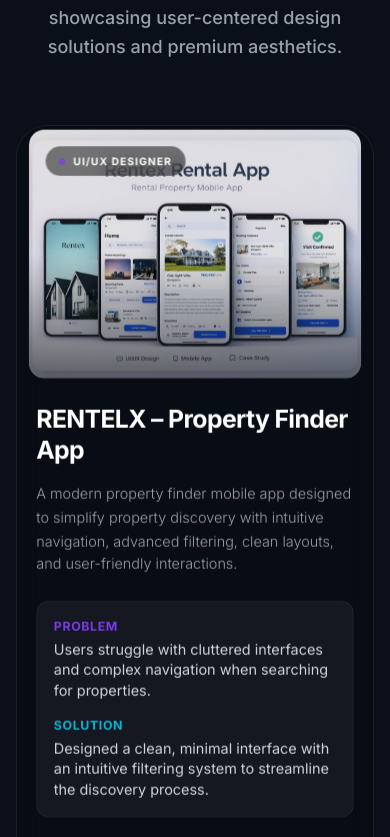
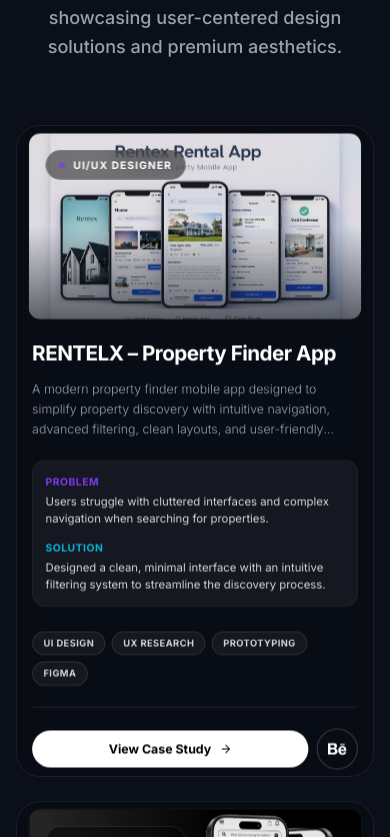
Before and after one commit to Ajay-1234567/Personal-Portfolio, a Next.js app: page / in a window 390 px wide. Shown: the part 5687-6524 px from the top of the page. Built offline with nearby package versions, Linux system fonts and the light colour scheme.

Commit message:
feat: migrate projects to 3-column grid and compact cards

```diff
--- a/app/components/homepage/projects/index.jsx
+++ b/app/components/homepage/projects/index.jsx
@@ -19,8 +19,8 @@
           </p>
         </div>
 
-        {/* Projects Grid - Using 1 col on mobile, 2 on lg */}
-        <div className="grid grid-cols-1 lg:grid-cols-2 gap-8 md:gap-12">
+        {/* Projects Grid - Using 1 col on mobile, 2 on md, 3 on lg */}
+        <div className="grid grid-cols-1 md:grid-cols-2 lg:grid-cols-3 gap-6 lg:gap-8">
           {projectsData.map((project, index) => (
             <motion.div
               key={project.id}
--- a/app/components/homepage/projects/project-card.jsx
+++ b/app/components/homepage/projects/project-card.jsx
@@ -39,10 +39,10 @@
       onMouseMove={handleMouseMove}
       onMouseLeave={handleMouseLeave}
       style={{ rotateX, rotateY, transformStyle: "preserve-3d" }}
-      className="group glass-morphism-dark rounded-[2rem] p-4 md:p-6 border border-white/10 transition-colors duration-500 hover:border-white/30 hover:shadow-[0_0_40px_rgba(124,58,237,0.1)] flex flex-col h-full [perspective:1000px] cursor-view"
+      className="group glass-morphism-dark rounded-[1.5rem] p-4 border border-white/10 transition-colors duration-500 hover:border-white/30 hover:shadow-[0_0_40px_rgba(124,58,237,0.1)] flex flex-col h-full [perspective:1000px] cursor-view"
     >
       <div style={{ transform: "translateZ(30px)" }} className="flex flex-col h-full">
-        <Link href={project.demo || '#'} target="_blank" className="relative w-full aspect-[4/3] rounded-2xl md:rounded-[1.5rem] overflow-hidden bg-black/50 mb-6 md:mb-8 border border-white/5 cursor-none">
+        <Link href={project.demo || '#'} target="_blank" className="relative w-full aspect-video rounded-xl md:rounded-2xl overflow-hidden bg-black/50 mb-5 border border-white/5 cursor-none">
           <Image
             src={project.image}
             alt={project.name}
@@ -64,28 +64,28 @@
           </div>
         </Link>
 
-        <div className="px-2 flex flex-col flex-grow">
-          <h3 className="text-2xl md:text-3xl font-bold text-white mb-4 tracking-tight leading-tight">
+        <div className="px-1 flex flex-col flex-grow">
+          <h3 className="text-xl md:text-2xl font-bold text-white mb-3 tracking-tight leading-tight">
             {project.name}
           </h3>
 
-          <p className="text-gray-400 text-sm md:text-base leading-relaxed mb-6 font-light">
+          <p className="text-gray-400 text-xs md:text-sm leading-relaxed mb-5 font-light line-clamp-3">
             {project.description}
           </p>
 
           {/* Problem & Solution (if available) */}
           {(project.problem || project.solution) && (
-             <div className="space-y-4 mb-8 bg-white/5 p-4 rounded-xl border border-white/5">
+             <div className="space-y-3 mb-6 bg-white/5 p-3 rounded-xl border border-white/5">
                 {project.problem && (
                   <div>
-                    <h4 className="text-xs text-primary font-bold uppercase tracking-wider mb-1">Problem</h4>
-                    <p className="text-sm text-gray-300">{project.problem}</p>
+                    <h4 className="text-[10px] text-primary font-bold uppercase tracking-wider mb-1">Problem</h4>
+                    <p className="text-[11px] text-gray-300 line-clamp-2">{project.problem}</p>
                   </div>
                 )}
                 {project.solution && (
                   <div>
-                    <h4 className="text-xs text-secondary font-bold uppercase tracking-wider mb-1">Solution</h4>
-                    <p className="text-sm text-gray-300">{project.solution}</p>
+                    <h4 className="text-[10px] text-secondary font-bold uppercase tracking-wider mb-1">Solution</h4>
+                    <p className="text-[11px] text-gray-300 line-clamp-2">{project.solution}</p>
                   </div>
                 )}
              </div>
@@ -93,20 +93,20 @@
 
           <div className="mt-auto">
             {/* Tools */}
-            <div className="flex flex-wrap gap-2 mb-6">
+            <div className="flex flex-wrap gap-1.5 mb-5">
               {project.tools.map((tool, index) => (
-                <span key={index} className="text-[10px] font-bold text-gray-300 border border-white/10 bg-white/5 px-3 py-1.5 rounded-full uppercase tracking-wider">
+                <span key={index} className="text-[9px] font-bold text-gray-300 border border-white/10 bg-white/5 px-2.5 py-1 rounded-full uppercase tracking-wider">
                   {tool}
                 </span>
               ))}
             </div>
 
             {/* CTA Buttons */}
-            <div className="flex items-center gap-3 pt-6 border-t border-white/10">
+            <div className="flex items-center gap-2 pt-5 border-t border-white/10">
               <Link
                 href={project.demo || '#'}
                 target="_blank"
-                className="flex-1 bg-white text-black py-3 px-6 rounded-full font-bold text-sm flex items-center justify-center gap-2 hover:bg-gray-200 transition-colors"
+                className="flex-1 bg-white text-black py-2.5 px-4 rounded-full font-bold text-xs flex items-center justify-center gap-2 hover:bg-gray-200 transition-colors"
               >
                 View Case Study
                 <FiArrowRight className="group-hover:translate-x-1 transition-transform" />
@@ -115,7 +115,7 @@
               <Link
                 href={project.demo || '#'}
                 target="_blank"
-                className="w-12 h-12 rounded-full border border-white/20 text-white flex items-center justify-center hover:bg-white/10 hover:border-white/40 transition-all"
+                className="w-10 h-10 rounded-full border border-white/20 text-white flex items-center justify-center hover:bg-white/10 hover:border-white/40 transition-all"
               >
                 <SiBehance size={18} />
               </Link>
```
